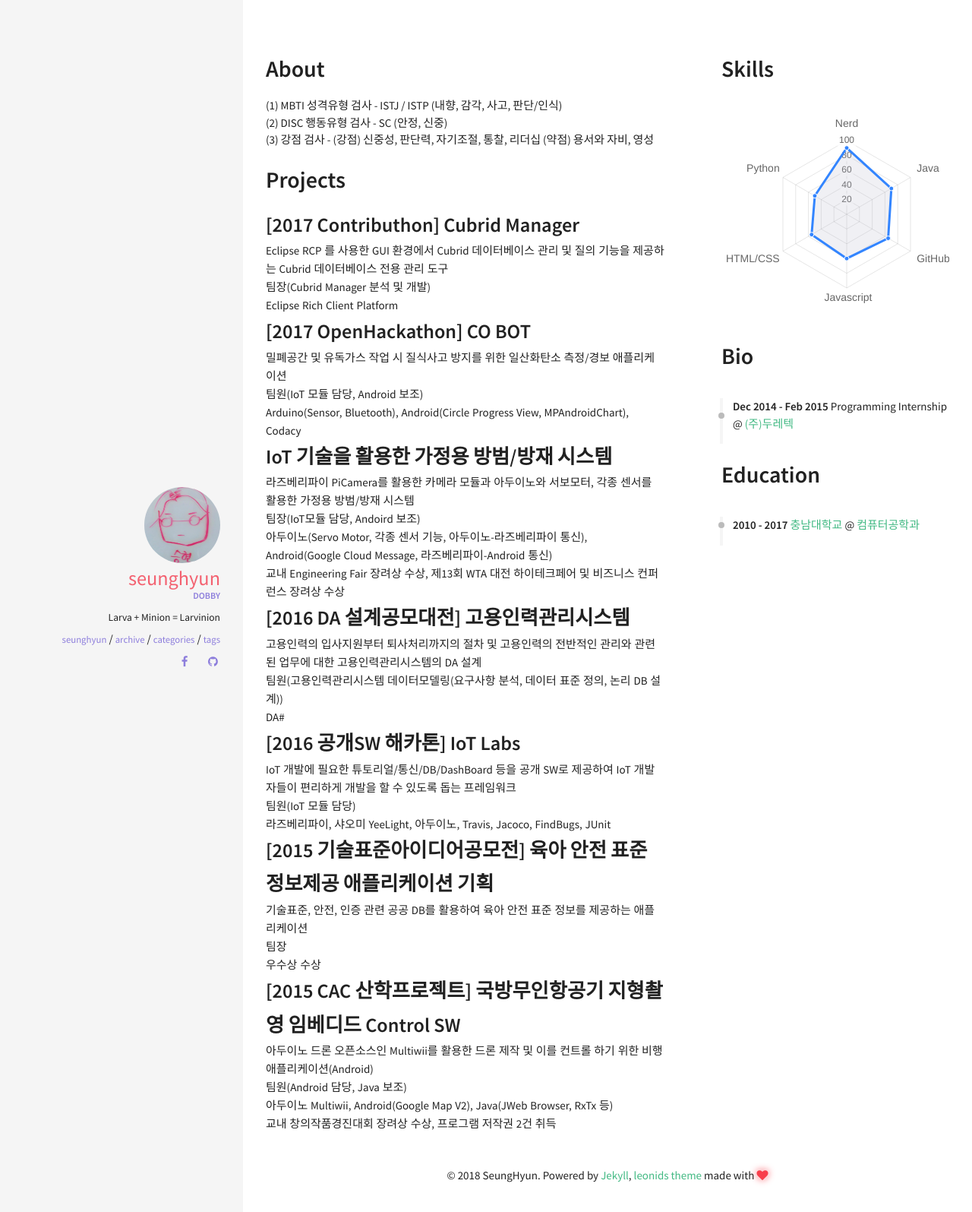
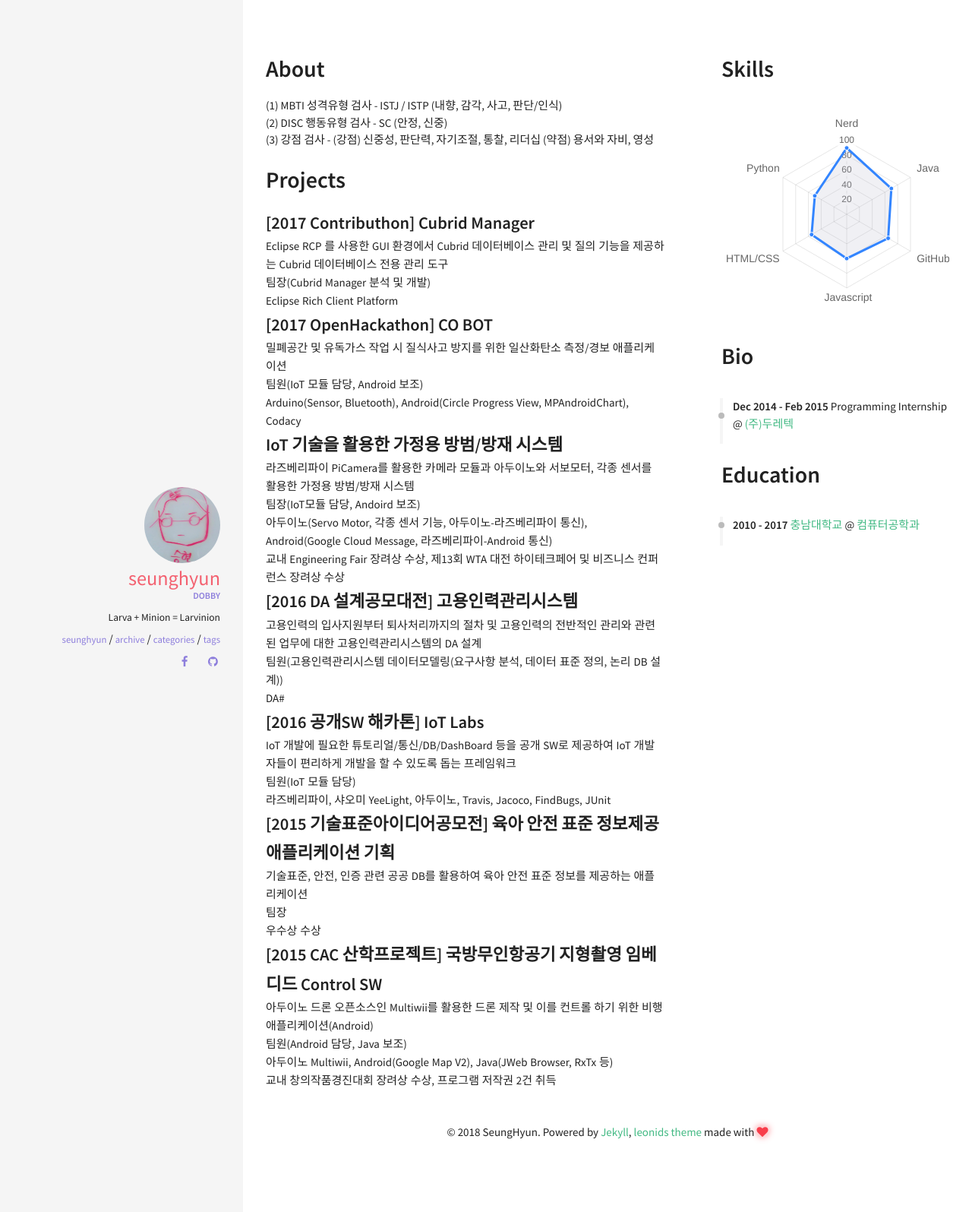
Before and after one commit to larvinion/larvinion.github.io, a Jekyll site: the page built from index.html, in a window 1280 px wide. Shown: the top 1595 px of the page at 76% size. Built offline with Jekyll 4.4.1, drawn with Linux system fonts in a browser that asks for light colours; nearby versions of some CDN libraries.

Commit message:
Update resume projects headings

```diff
--- a/_includes/sections/projects.html
+++ b/_includes/sections/projects.html
@@ -3,7 +3,7 @@
 {% for project in site.data.index.projects %}
     <div class="row">
             <div class="col">
-                <h2 style="margin: 0">{{ project.name }}</h2>
+                <h3 style="margin: 0">{{ project.name }}</h3>
 
                 <p style="margin: 0">{{ project.descr }}</p>
                 <p style="margin: 0">{{ project.role }}</p>
```
